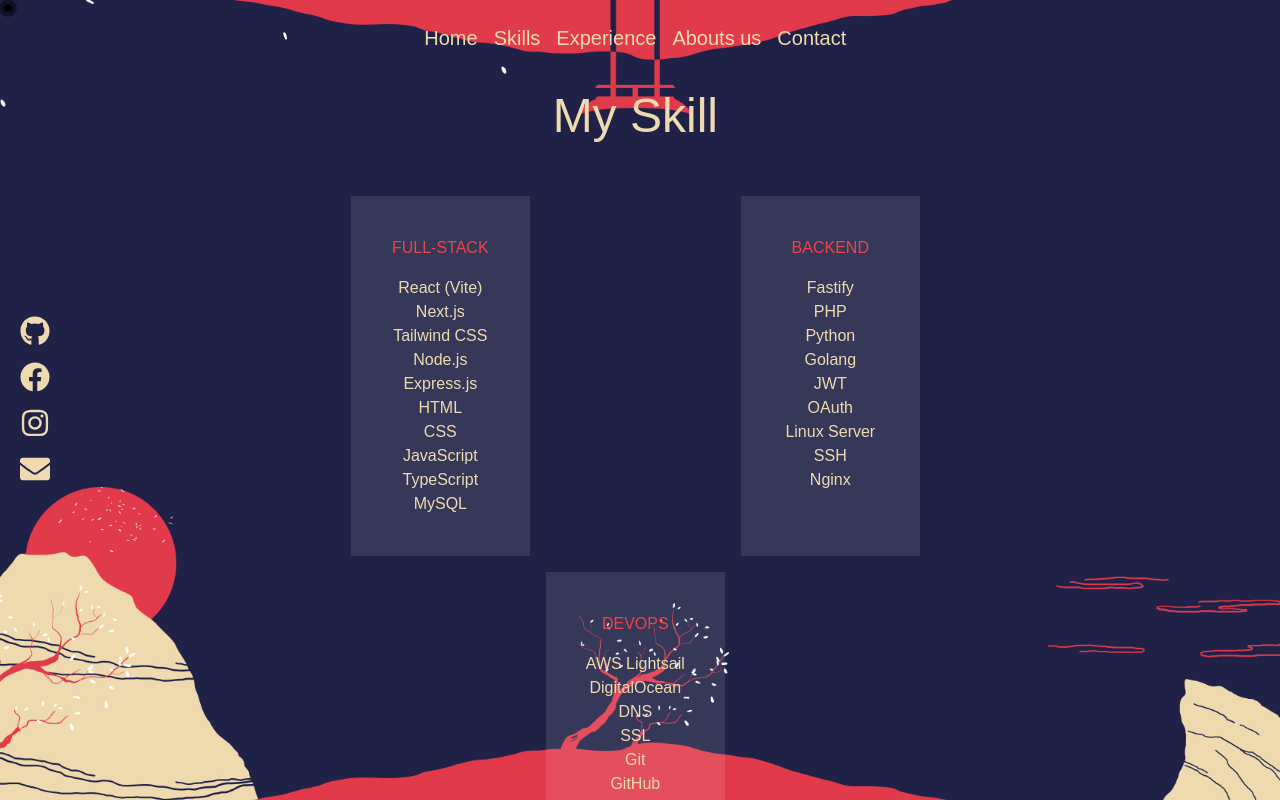
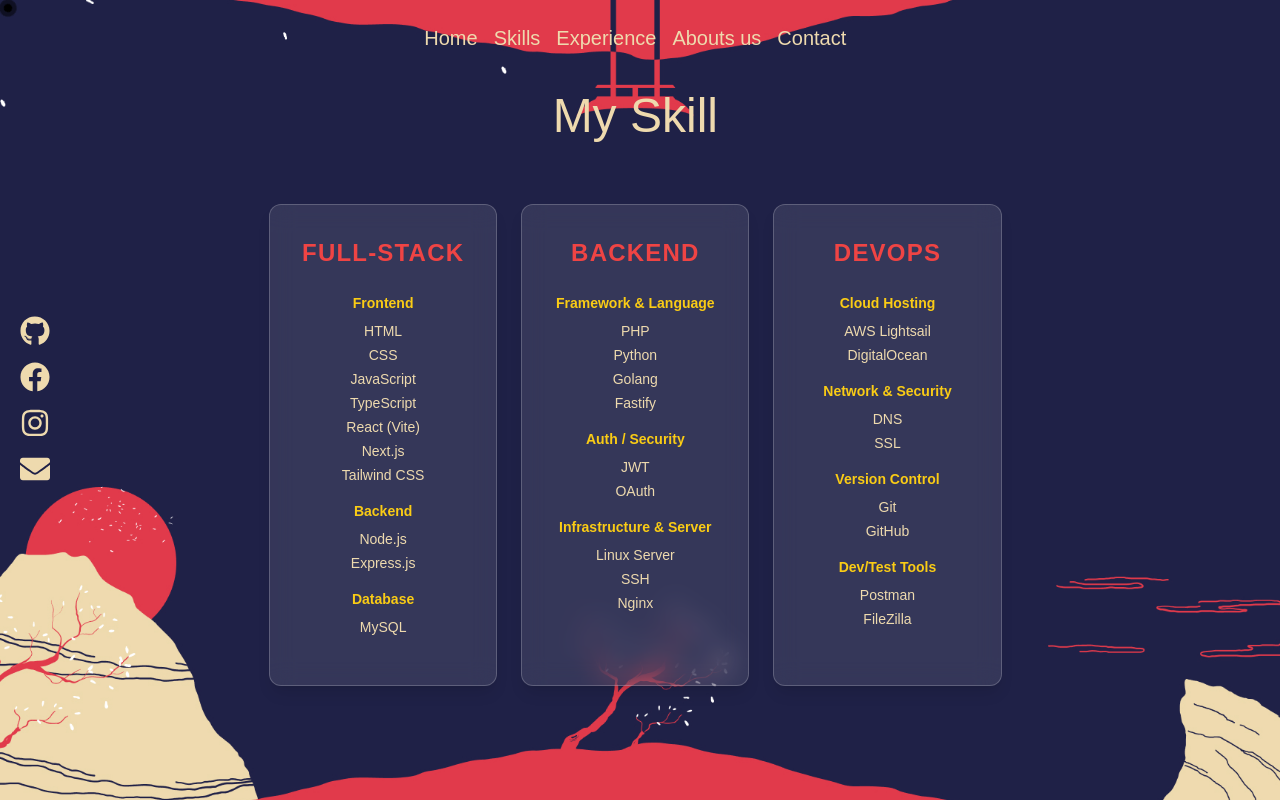
Before and after one commit to JakrawutSainate/Portfolio_BiGKunG, a Next.js app: page /skill in a window 1280 px wide. Built offline with nearby package versions, Linux system fonts and the light colour scheme; a web font is replaced by a local one.

Commit message:
Update skill_profile.tsx

```diff
--- a/src/app/skill/component/skill_profile.tsx
+++ b/src/app/skill/component/skill_profile.tsx
@@ -7,44 +7,65 @@
   const skills = [
     {
       title: "FULL-STACK",
+      groups: [
+        {
+          label: "Frontend",
           items: [
-        "React (Vite)",
-        "Next.js",
-        "Tailwind CSS",
-        "Node.js",
-        "Express.js",
             "HTML",
             "CSS",
             "JavaScript",
             "TypeScript",
-        "MySQL",
+            "React (Vite)",
+            "Next.js",
+            "Tailwind CSS",
+          ],
+        },
+        {
+          label: "Backend",
+          items: ["Node.js", "Express.js"],
+        },
+        {
+          label: "Database",
+          items: ["MySQL"],
+        },
       ],
     },
     {
       title: "BACKEND",
-      items: [
-        "Fastify",
-        "PHP",
-        "Python",
-        "Golang",
-        "JWT",
-        "OAuth",
-        "Linux Server",
-        "SSH",
-        "Nginx",
+      groups: [
+        {
+          label: "Framework & Language",
+          items: ["PHP", "Python", "Golang", "Fastify"],
+        },
+        {
+          label: "Auth / Security",
+          items: ["JWT", "OAuth"],
+        },
+        {
+          label: "Infrastructure & Server",
+          items: ["Linux Server", "SSH", "Nginx"],
+        },
       ],
     },
     {
       title: "DEVOPS",
-      items: [
-        "AWS Lightsail",
-        "DigitalOcean",
-        "DNS",
-        "SSL",
-        "Git",
-        "GitHub",
-        "Postman",
-        "FileZilla",
+      groups: [
+        {
+          label: "Cloud Hosting",
+          items: ["AWS Lightsail", "DigitalOcean"],
+        },
+        {
+          label: "Network & Security",
+          items: ["DNS", "SSL"],
+        },
+        {
+          label: "Version Control",
+          items: ["Git", "GitHub"],
+        },
+        {
+          label: "Dev/Test Tools",
+          items: ["Postman", "FileZilla"],
+        },
       ],
     },
   ];
@@ -57,71 +78,80 @@
     setCurrentSkill((prev) => (prev - 1 + skills.length) % skills.length);
   };
 
-  return (
-    <div className="relative">
-      <div className="flex flex-row gap-4 mt-10 lg:grid lg:grid-cols-3">
-        {/* ส่วนของ currentSkill */}
-        <div className="col-span-1 p-10 text-red-500 bg-white bg-opacity-10">
-          <h2 className="mb-4 text-center truncate">
-            {skills[currentSkill].title}
-          </h2>
-          <ul className="text-center text-[#EEDAAE]">
-            {skills[currentSkill].items.map((item, index) => (
-              <li key={index}>{item}</li>
+  const renderSkillContent = (skill) => (
+    <div>
+      {skill.groups?.map((group) => (
+        <div key={group.label} className="mb-4">
+          <h3 className="text-sm font-semibold text-yellow-400 mb-2">
+            {group.label}
+          </h3>
+          <ul className="text-[#EEDAAE] text-sm space-y-1">
+            {group.items.map((item, i) => (
+              <li key={i}>{item}</li>
             ))}
           </ul>
         </div>
+      ))}
+    </div>
+  );
 
-        {/* BACKEND - จาก skills */}
+  return (
+    <div className="relative max-w-6xl mx-auto px-4 py-12">
+      <div className="grid gap-6 lg:grid-cols-3">
+        {/* Main Active Skill */}
+        <div className="p-8 rounded-xl bg-white bg-opacity-10 backdrop-blur-md text-red-500 shadow-lg border border-white border-opacity-20">
+          <h2 className="mb-6 text-2xl font-bold text-center uppercase tracking-wider">
+            {skills[currentSkill].title}
+          </h2>
+          {renderSkillContent(skills[currentSkill])}
+        </div>
+
+        {/* BACKEND Column (Static for lg+) */}
         {skills
           .filter((s) => s.title === "BACKEND")
           .map((skill) => (
             <div
               key={skill.title}
-              className="hidden col-span-1 p-10 text-red-500 bg-white bg-opacity-10 lg:col-start-3 lg:block"
+              className="hidden lg:block p-8 rounded-xl bg-white bg-opacity-10 backdrop-blur-md text-red-500 shadow-lg border border-white border-opacity-20"
             >
-              <h2 className="mb-4 text-center">{skill.title}</h2>
-              <ul className="text-center text-[#EEDAAE]">
-                {skill.items.map((item, i) => (
-                  <li key={i}>{item}</li>
-                ))}
-              </ul>
+              <h2 className="mb-6 text-2xl font-bold text-center uppercase tracking-wider">
+                {skill.title}
+              </h2>
+              {renderSkillContent(skill)}
             </div>
           ))}
 
-        {/* DEVOPS - จาก skills */}
+        {/* DEVOPS Column (Static for lg+) */}
         {skills
           .filter((s) => s.title === "DEVOPS")
           .map((skill) => (
             <div
               key={skill.title}
-              className="hidden col-span-1 justify-center items-center p-10 text-center text-red-500 bg-white bg-opacity-10 lg:col-start-2 lg:flex"
+              className="hidden lg:block p-8 rounded-xl bg-white bg-opacity-10 backdrop-blur-md text-red-500 shadow-lg border border-white border-opacity-20"
             >
-              <div>
-                <h2 className="mb-4 text-center">{skill.title}</h2>
-                <ul className="text-[#EEDAAE]">
-                  {skill.items.map((item, i) => (
-                    <li key={i}>{item}</li>
-                  ))}
-                </ul>
-              </div>
+              <h2 className="mb-6 text-2xl font-bold text-center uppercase tracking-wider">
+                {skill.title}
+              </h2>
+              {renderSkillContent(skill)}
             </div>
           ))}
       </div>
 
+      {/* Mobile Carousel Controls */}
+      <div className="lg:hidden flex justify-between mt-6 px-6">
         <button
           onClick={handlePrev}
-        className="absolute left-[-50px] top-1/2 transform -translate-y-1/2 text-2xl text-[#EEDAAE] hover:text-white lg:hidden"
+          className="text-3xl text-[#EEDAAE] hover:text-white transition"
         >
           <FaChevronLeft />
         </button>
-
         <button
           onClick={handleNext}
-        className="absolute right-[-50px] top-1/2 transform -translate-y-1/2 text-2xl text-[#EEDAAE] hover:text-white lg:hidden"
+          className="text-3xl text-[#EEDAAE] hover:text-white transition"
         >
           <FaChevronRight />
         </button>
       </div>
+    </div>
   );
 }
```
Lines whose indentation alone changed are shown as unchanged.
